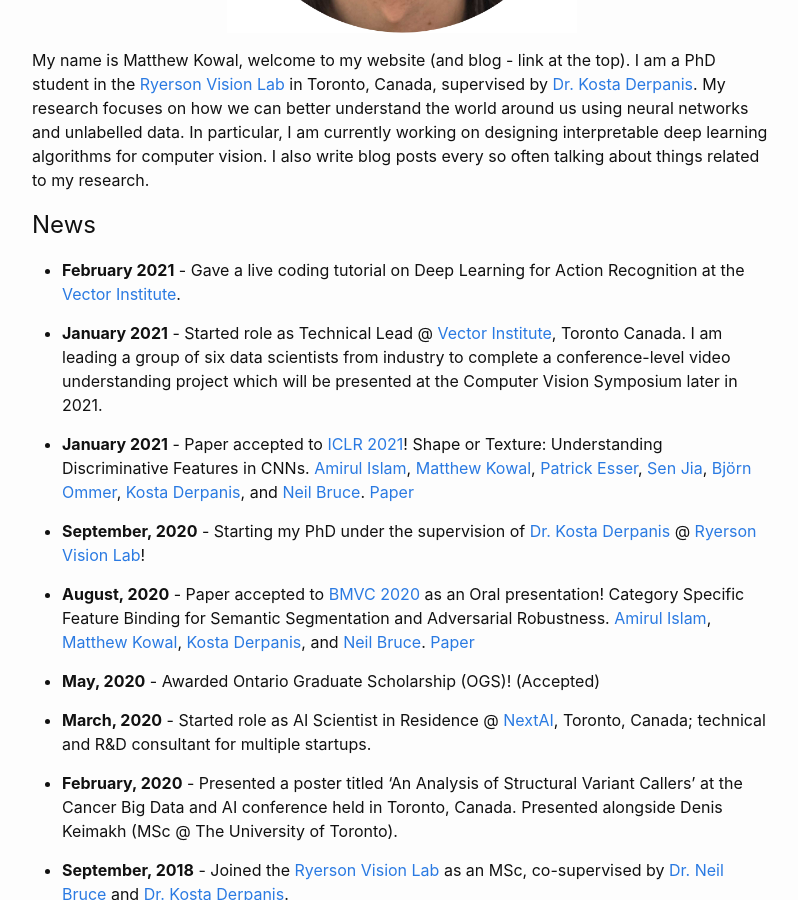
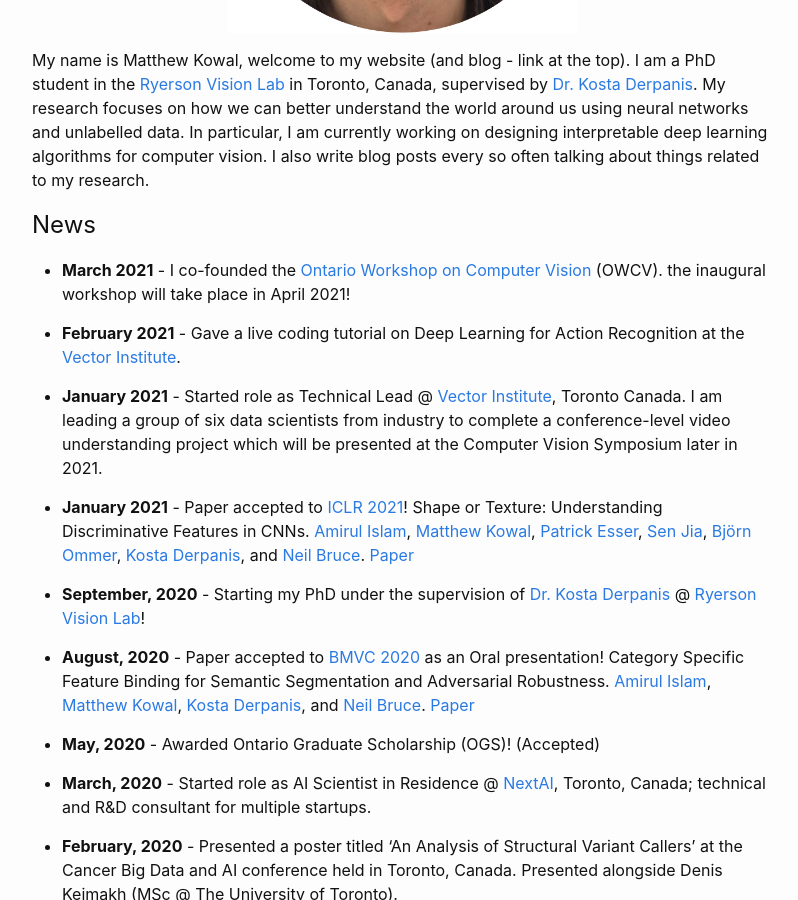
Before and after one commit to MKowal2/MKowal4.github.io, a Jekyll site: the page built from index.md, in a window 1280 px wide and 900 px high, scrolled down 411 px. Shown: the whole window, without its empty margins (238-1036 px from the left). Built offline with Jekyll 4.4.1, drawn with Linux system fonts in a browser that asks for light colours.

Commit message:
Update index.md

```diff
--- a/index.md
+++ b/index.md
@@ -19,6 +19,8 @@ My name is Matthew Kowal, welcome to my website (and blog - link at the top). I
 
 ## News
 
+* **March 2021** - I co-founded the [Ontario Workshop on Computer Vision](https://owcv2021.github.io/) (OWCV). the inaugural workshop will take place in April 2021!
+
 * **February 2021** - Gave a live coding tutorial on Deep Learning for Action Recognition at the [Vector Institute](https://vectorinstitute.ai/).
 
 * **January 2021** - Started role as Technical Lead @ [Vector Institute](https://vectorinstitute.ai/), Toronto Canada. I am leading a group of six data scientists from industry to complete a conference-level video understanding project which will be presented at the Computer Vision Symposium later in 2021.
```
